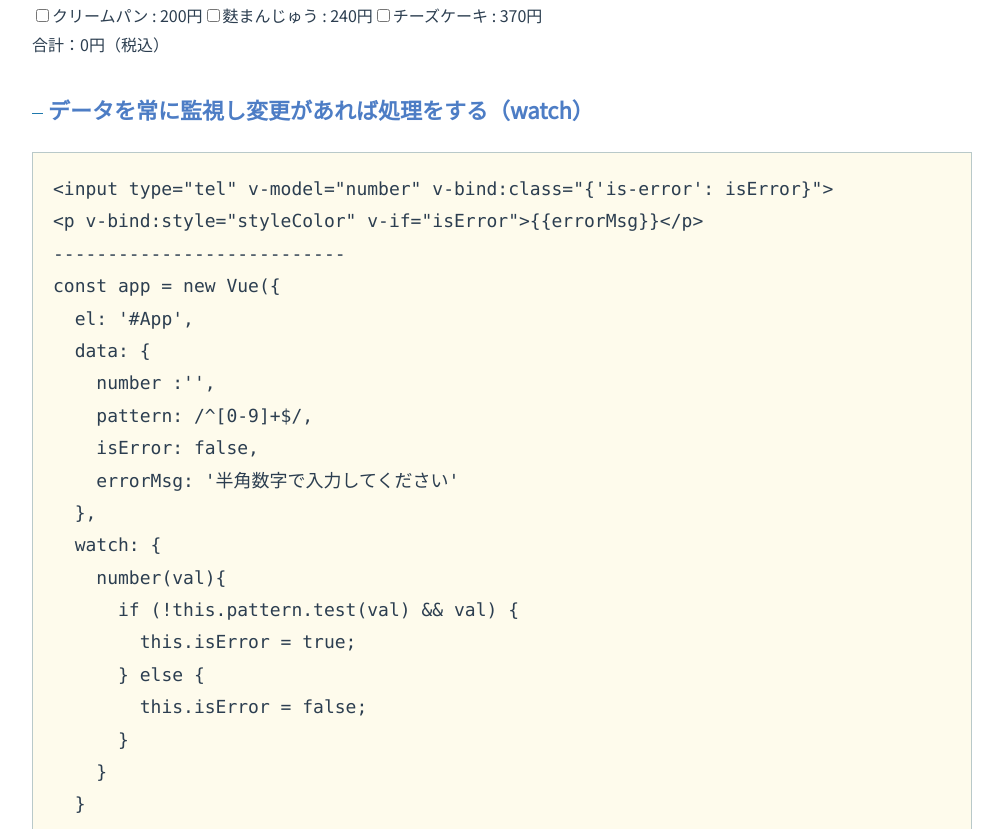
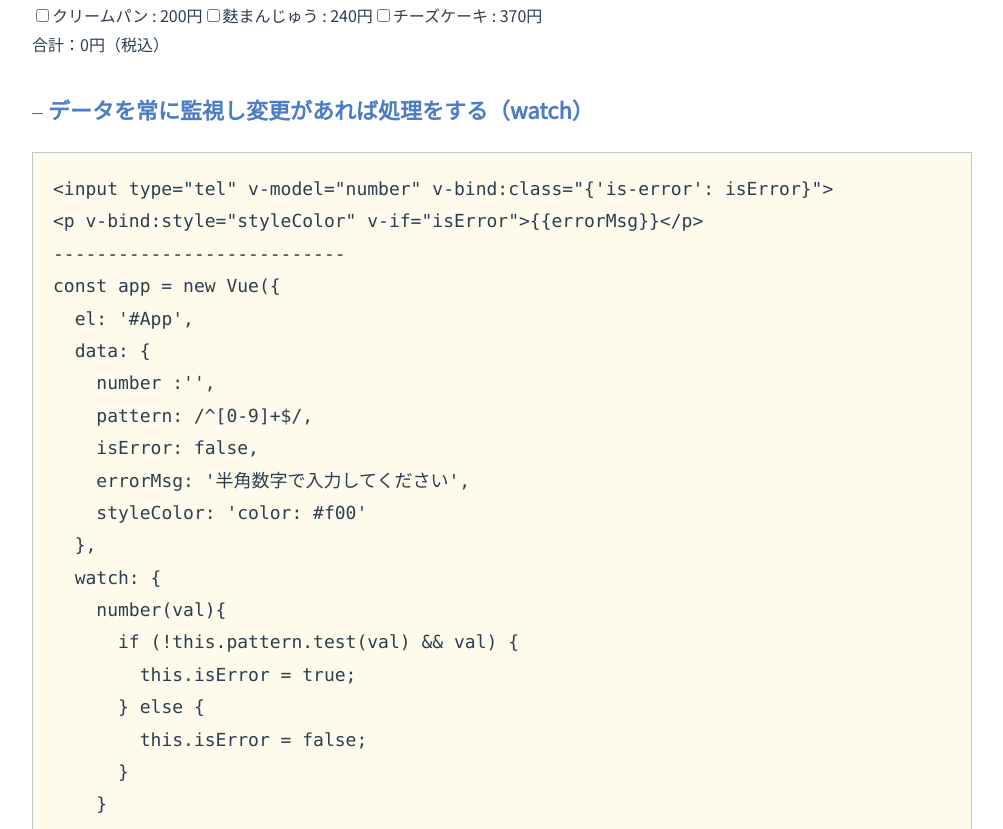
Before and after one commit to 5ecode/study-vue, a website: page dist/task/index.html in a window 1280 px wide. Shown: the part 9551-10380 px from the top of the page, without its empty margins (138-1141 px from the left). Drawn offline with nearby package versions, Linux system fonts and the light colour scheme; files that its build step writes are made by us from their sources.

Commit message:
[update] インクルードパス修正

```diff
--- a/dist/task/index.html
+++ b/dist/task/index.html
@@ -361,7 +361,8 @@ const app = new Vue({
     number :'',
     pattern: /^[0-9]+$/,
     isError: false,
-    errorMsg: '半角数字で入力してください'
+    errorMsg: '半角数字で入力してください',
+    styleColor: 'color: #f00'
   },
   watch: {
     number(val){
@@ -442,11 +443,11 @@ const app = new Vue({
     products: []
   },
   created: function () {
-  axios.get('外部データの格納場所').then(function (response) {
-    this.products = response.data;
-  }.bind(this)).catch(function (e) {
+    axios.get('外部データの格納場所').then(function (response) {
+      this.products = response.data;
+    }.bind(this)).catch(function (e) {
       console.log(e);
-    })
+    });
   }
 })
 </pre>
@@ -505,7 +506,7 @@ const app = new Vue({
         </div>
       </div>
     </main>
-    <!--#include virtual="/assets/inc/layout/footer.html" -->
+    <!--#include virtual="/inc/layout/footer.html" -->
   </div>
   <script src="https://cdn.jsdelivr.net/npm/vue@2.5.13"></script>
   <script src="/assets/js/task/index.js"></script>
```
Also changed, not shown: dist/index.html (+1 -1 lines), dist/task/component.html (+1 -1 lines).
